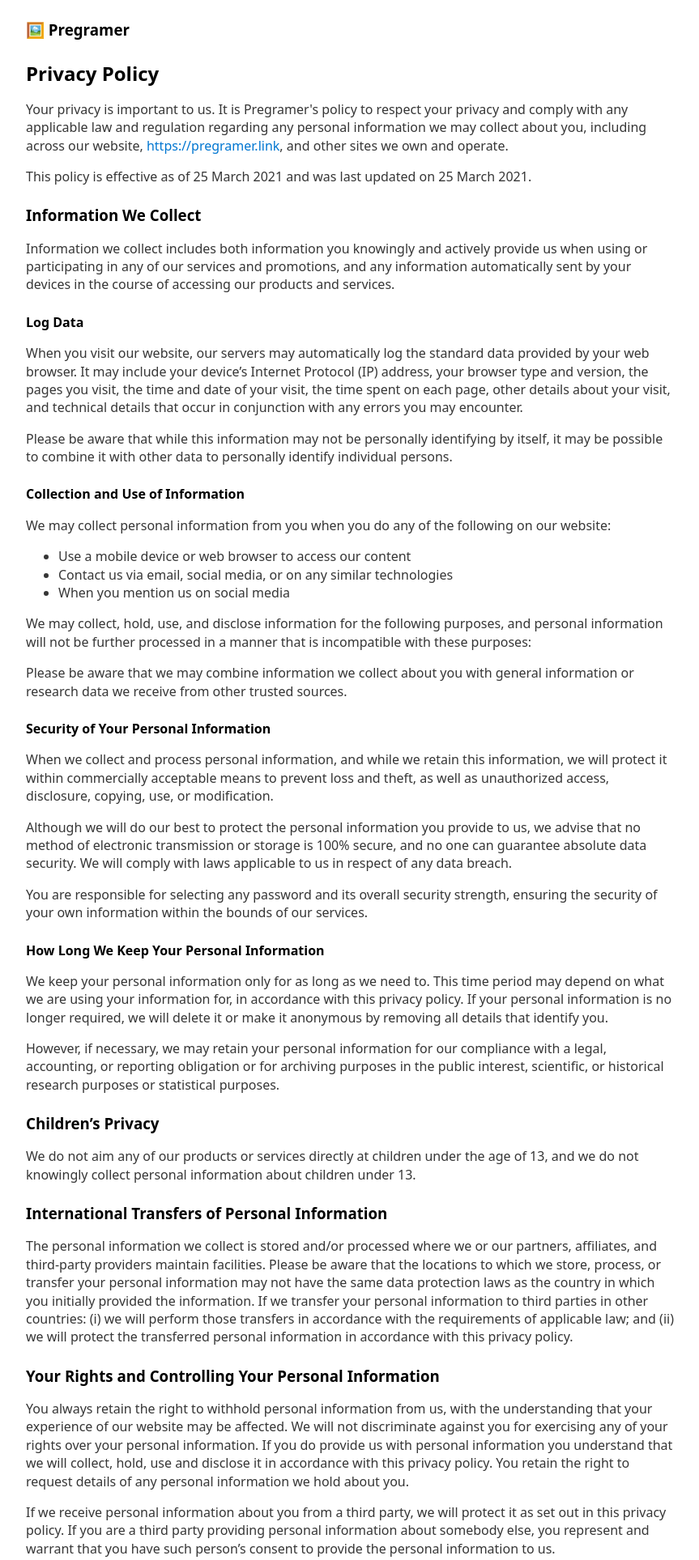
After one commit to jonasgeiler/Pregramer, a PHP site: template app/views/privacy.php in a window 1280 px wide. The commit adds this page. Shown: the top 1927 px of the page at 81% size, without its empty margins (208-1071 px from the left). Run offline with PHP 8.4, Linux system fonts and the light colour scheme; the template is opened without the code that fills it, so the values that code supplies are empty.

Commit message:
Added Privacy Policy

```diff
--- a/app/config/routes.php
+++ b/app/config/routes.php
@@ -3,6 +3,7 @@
 require __DIR__ . '/error.php';
 
 Flight::route('GET /', 'Home::index');
+Flight::route('GET /privacy', 'Privacy::index');
 
 Flight::route('GET /@shortcode', 'Post::show');
 
--- /dev/null
+++ b/app/views/privacy.php
@@ -0,0 +1,64 @@
+<!DOCTYPE html>
+<html>
+	<head>
+		<meta charset="utf-8">
+		<meta http-equiv="X-UA-Compatible" content="IE=edge">
+		<meta id="viewport" name="viewport" content="width=device-width, initial-scale=1">
+
+		<title>Privacy Policy - Pregramer, by Skayo</title>
+
+		<link rel="apple-touch-icon" sizes="180x180" href="/icons/apple-touch-icon.png">
+		<link rel="icon" type="image/png" sizes="32x32" href="/icons/favicon-32x32.png">
+		<link rel="icon" type="image/png" sizes="16x16" href="/icons/favicon-16x16.png">
+		<link rel="manifest" href="/manifest.json">
+
+		<link rel="stylesheet" href="https://cdn.jsdelivr.net/npm/water.css@2/out/water.css">
+	</head>
+	<body>
+		<h3 class="branding">&#x1F5BC; Pregramer</h3>
+
+		<h2>Privacy Policy</h2>
+		<p>Your privacy is important to us. It is Pregramer&#39;s policy to respect your privacy and comply with any applicable law and regulation regarding any personal information we may collect about you, including across our website, <a href="https://pregramer.link">https://pregramer.link</a>, and other sites we own and operate. </p>
+		<p>This policy is effective as of 25 March 2021 and was last updated on 25 March 2021. </p>
+		<h3>Information We Collect</h3>
+		<p>Information we collect includes both information you knowingly and actively provide us when using or participating in any of our services and promotions, and any information automatically sent by your devices in the course of accessing our products and services. </p>
+		<h4>Log Data</h4>
+		<p>When you visit our website, our servers may automatically log the standard data provided by your web browser. It may include your device’s Internet Protocol (IP) address, your browser type and version, the pages you visit, the time and date of your visit, the time spent on each page, other details about your visit, and technical details that occur in conjunction with any errors you may encounter. </p>
+		<p>Please be aware that while this information may not be personally identifying by itself, it may be possible to combine it with other data to personally identify individual persons. </p>
+		<h4>Collection and Use of Information</h4>
+		<p>We may collect personal information from you when you do any of the following on our website: </p>
+		<ul>
+		   <li>Use a mobile device or web browser to access our content</li>
+		   <li>Contact us via email, social media, or on any similar technologies</li>
+		   <li>When you mention us on social media</li>
+		</ul>
+		<p>We may collect, hold, use, and disclose information for the following purposes, and personal information will not be further processed in a manner that is incompatible with these purposes: </p>
+		<p>Please be aware that we may combine information we collect about you with general information or research data we receive from other trusted sources. </p>
+		<h4>Security of Your Personal Information</h4>
+		<p>When we collect and process personal information, and while we retain this information, we will protect it within commercially acceptable means to prevent loss and theft, as well as unauthorized access, disclosure, copying, use, or modification. </p>
+		<p>Although we will do our best to protect the personal information you provide to us, we advise that no method of electronic transmission or storage is 100% secure, and no one can guarantee absolute data security. We will comply with laws applicable to us in respect of any data breach. </p>
+		<p>You are responsible for selecting any password and its overall security strength, ensuring the security of your own information within the bounds of our services. </p>
+		<h4>How Long We Keep Your Personal Information</h4>
+		<p>We keep your personal information only for as long as we need to. This time period may depend on what we are using your information for, in accordance with this privacy policy. If your personal information is no longer required, we will delete it or make it anonymous by removing all details that identify you. </p>
+		<p>However, if necessary, we may retain your personal information for our compliance with a legal, accounting, or reporting obligation or for archiving purposes in the public interest, scientific, or historical research purposes or statistical purposes. </p>
+		<h3>Children’s Privacy</h3>
+		<p>We do not aim any of our products or services directly at children under the age of 13, and we do not knowingly collect personal information about children under 13. </p>
+		<h3>International Transfers of Personal Information</h3>
+		<p>The personal information we collect is stored and/or processed where we or our partners, affiliates, and third-party providers maintain facilities. Please be aware that the locations to which we store, process, or transfer your personal information may not have the same data protection laws as the country in which you initially provided the information. If we transfer your personal information to third parties in other countries: (i) we will perform those transfers in accordance with the requirements of applicable law; and (ii) we will protect the transferred personal information in accordance with this privacy policy. </p>
+		<h3>Your Rights and Controlling Your Personal Information</h3>
+		<p>You always retain the right to withhold personal information from us, with the understanding that your experience of our website may be affected. We will not discriminate against you for exercising any of your rights over your personal information. If you do provide us with personal information you understand that we will collect, hold, use and disclose it in accordance with this privacy policy. You retain the right to request details of any personal information we hold about you. </p>
+		<p>If we receive personal information about you from a third party, we will protect it as set out in this privacy policy. If you are a third party providing personal information about somebody else, you represent and warrant that you have such person’s consent to provide the personal information to us. </p>
+		<p>If you have previously agreed to us using your personal information for direct marketing purposes, you may change your mind at any time. We will provide you with the ability to unsubscribe from our email-database or opt out of communications. Please be aware we may need to request specific information from you to help us confirm your identity. </p>
+		<p>If you believe that any information we hold about you is inaccurate, out of date, incomplete, irrelevant, or misleading, please contact us using the details provided in this privacy policy. We will take reasonable steps to correct any information found to be inaccurate, incomplete, misleading, or out of date. </p>
+		<p>If you believe that we have breached a relevant data protection law and wish to make a complaint, please contact us using the details below and provide us with full details of the alleged breach. We will promptly investigate your complaint and respond to you, in writing, setting out the outcome of our investigation and the steps we will take to deal with your complaint. You also have the right to contact a regulatory body or data protection authority in relation to your complaint. </p>
+		<h3>Limits of Our Policy</h3>
+		<p>Our website may link to external sites that are not operated by us. Please be aware that we have no control over the content and policies of those sites, and cannot accept responsibility or liability for their respective privacy practices. </p>
+		<h3>Changes to This Policy</h3>
+		<p>At our discretion, we may change our privacy policy to reflect updates to our business processes, current acceptable practices, or legislative or regulatory changes. If we decide to change this privacy policy, we will post the changes here at the same link by which you are accessing this privacy policy. </p>
+		<p>If required by law, we will get your permission or give you the opportunity to opt in to or opt out of, as applicable, any new uses of your personal information. </p>
+		<h3>Contact Us</h3>
+		<p>For any questions or concerns regarding your privacy, you may contact us using the following details: </p>
+		<p>Skayo<br />
+		hello@pregramer.link</p>
+	</body>
+</html>
```
Also changed, not shown: app/controllers/Privacy.php (added, +7 -0 lines), app/views/home.php (+16 -1 lines), assets/logo-transparent.png (added), assets/logo-transparent@4x.png (added), 1 other file.
